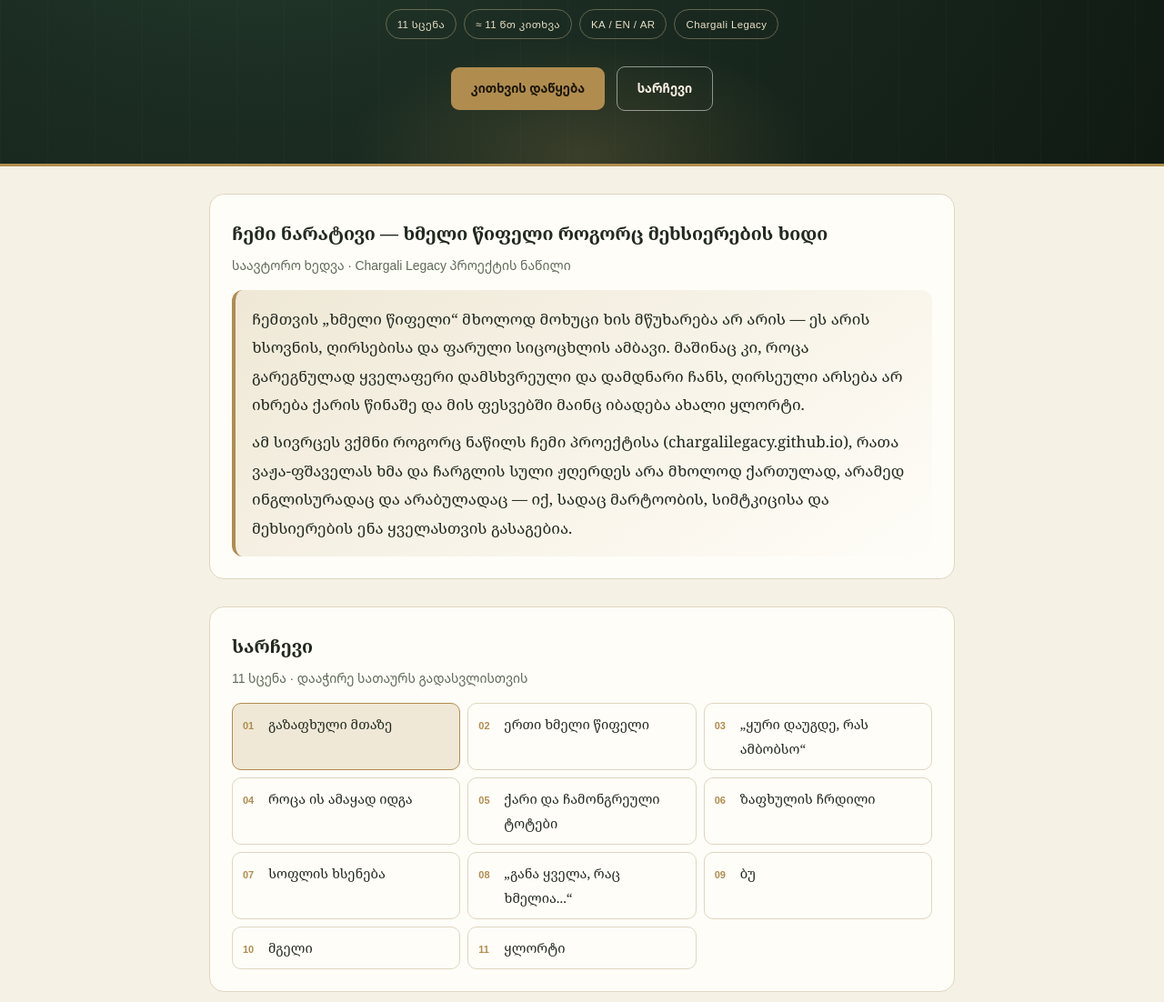
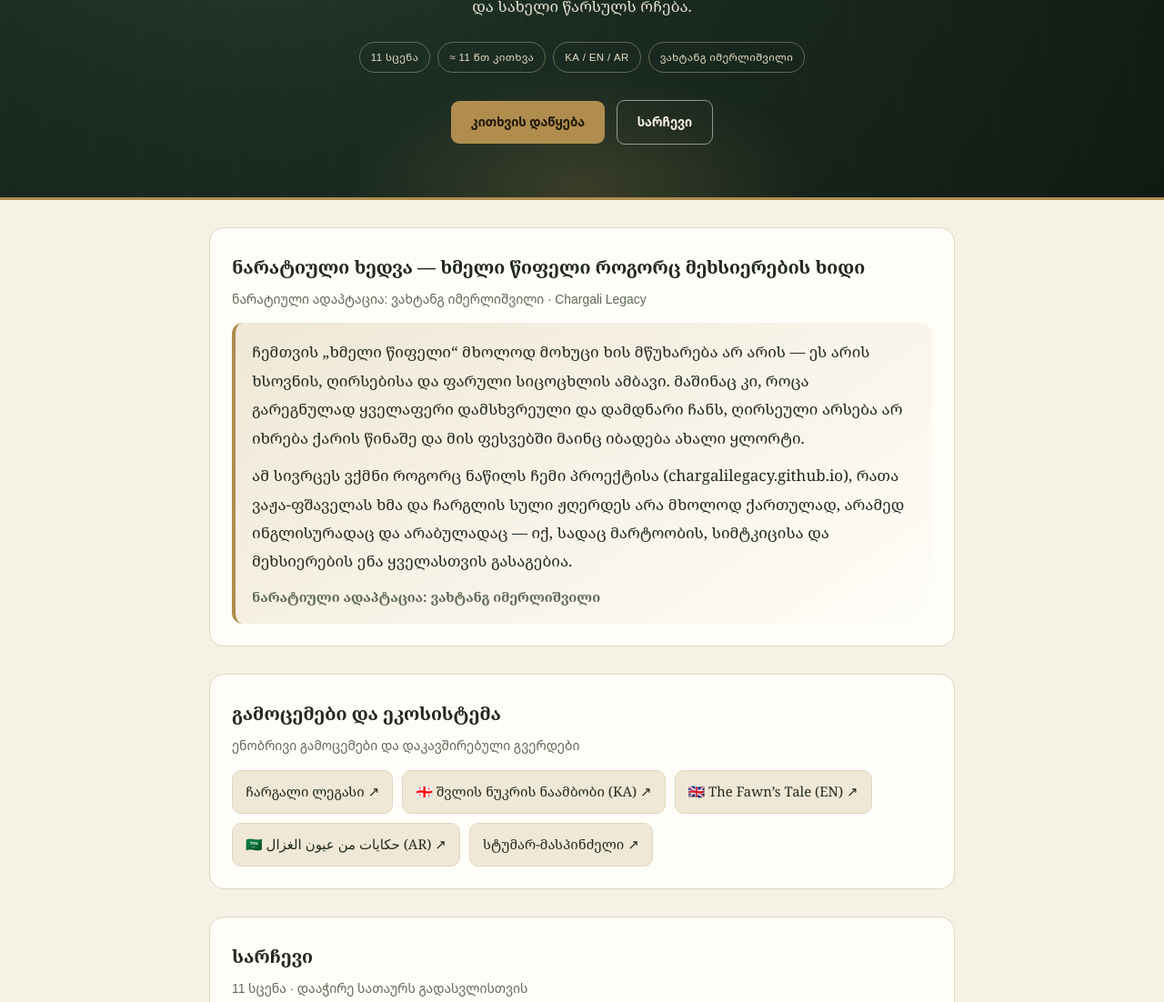
Before and after one commit to mediterraneanco-sketch/Khmelitsipeli, a plain HTML site: page index.html in a window 1280 px wide. Shown: the part 394-1496 px from the top of the page at 91% size. Drawn offline with Linux system fonts and the light colour scheme.

Commit message:
Update index.html

```diff
--- a/index.html
+++ b/index.html
@@ -4,7 +4,7 @@
 <meta charset="UTF-8">
 <meta name="viewport" content="width=device-width, initial-scale=1.0">
 <title>ხმელი წიფელი — ჩარგლის მემკვიდრეობა</title>
-<meta name="description" content="ვაჟა-ფშაველას „ხმელი წიფელი“ — მრავალენოვანი ნარატიული გამოცემა (KA / EN / AR) · Chargali Legacy.">
+<meta name="description" content="ვაჟა-ფშაველას „ხმელი წიფელი“ — ნარატიული ადაპტაცია: ვახტანგ იმერლიშვილი (KA / EN / AR) · Chargali Legacy.">
 <link rel="preconnect" href="https://fonts.googleapis.com">
 <link rel="preconnect" href="https://fonts.gstatic.com" crossorigin>
 <link href="https://fonts.googleapis.com/css2?family=Noto+Naskh+Arabic:wght@400;600;700&family=Noto+Sans+Arabic:wght@400;700&family=Noto+Sans+Georgian:wght@400;700&family=Noto+Serif+Georgian:wght@400;600;700&display=swap" rel="stylesheet">
@@ -36,7 +36,8 @@ html[lang="ar"] .poem .lbl,
 html[lang="ar"] .closing .sig,
 html[lang="ar"] footer,
 html[lang="ar"] .art .overlay-badge,
-html[lang="ar"] .art .bignum{
+html[lang="ar"] .art .bignum,
+html[lang="ar"] .eco-link{
   font-family:"Noto Naskh Arabic","Noto Sans Arabic",serif;
 }
 html[lang="ar"] .scene p{text-align:right}
@@ -100,7 +101,8 @@ img{max-width:100%; display:block}
 .hero>*{position:relative; z-index:1}
 .kicker{font-family:"Noto Sans Georgian",sans-serif; font-size:11px; letter-spacing:3px; text-transform:uppercase; color:#c9ad74; margin:0}
 h1{font-size:clamp(34px,7vw,64px); line-height:1.12; margin:16px 0 10px; letter-spacing:-.4px; font-weight:700}
-.subtitle{color:#d9c9a4; font-size:clamp(14px,2.3vw,18px); margin:0 0 18px; font-family:"Noto Sans Georgian",sans-serif; letter-spacing:.8px}
+.subtitle{color:#d9c9a4; font-size:clamp(14px,2.3vw,18px); margin:0 0 8px; font-family:"Noto Sans Georgian",sans-serif; letter-spacing:.8px}
+.adapter{color:#f0dfba; font-size:clamp(13px,2vw,15.5px); margin:0 0 18px; font-family:"Noto Sans Georgian",sans-serif; opacity:.95}
 .hero p.lead{max-width:650px; margin:0 auto 24px; font-size:1em; color:#e6e0cf}
 .chips{display:flex; gap:8px; justify-content:center; flex-wrap:wrap; margin:0 0 26px}
 .chip{font-family:"Noto Sans Georgian",sans-serif; font-size:11.5px; letter-spacing:.4px; padding:5px 12px; border-radius:99px; border:1px solid rgba(220,199,154,.38); color:#e9dfc6}
@@ -124,6 +126,16 @@ h1{font-size:clamp(34px,7vw,64px); line-height:1.12; margin:16px 0 10px; letter-
 html[lang="ar"] .narrative-box{border-left:none; border-right:4px solid var(--gold)}
 .narrative-box p{margin:0 0 10px}
 .narrative-box p:last-child{margin-bottom:0}
+.narrative-sig{margin-top:12px; font-size:.88em; color:var(--muted); font-weight:700}
+
+/* ecosystem links */
+.eco-grid{display:flex; flex-wrap:wrap; gap:10px; margin-top:14px}
+.eco-link{
+  display:inline-flex; align-items:center; gap:6px; text-decoration:none;
+  color:var(--ink); background:var(--soft); border:1px solid var(--line);
+  border-radius:10px; padding:9px 14px; font-size:.88em; transition:.18s;
+}
+.eco-link:hover{border-color:var(--gold); background:var(--card); transform:translateY(-1px)}
 
 /* toc */
 .toc-grid{display:grid; grid-template-columns:repeat(auto-fill,minmax(220px,1fr)); gap:8px; margin-top:14px}
@@ -245,6 +257,7 @@ html[lang="ar"] .totop{right:auto; left:18px}
   <p class="kicker" id="heroKicker">მოთხრობა · 1888–1889 · ჩარგლის მემკვიდრეობა</p>
   <h1 id="heroTitle">ხმელი წიფელი</h1>
   <p class="subtitle" id="heroSubtitle">ვაჟა-ფშაველა</p>
+  <p class="adapter" id="heroAdapter">ნარატიული ადაპტაცია: ვახტანგ იმერლიშვილი</p>
   <p class="lead" id="heroLead">ტყეში ერთი ხეა, რომელიც ყველაზე მარტო დგას — და ყველაზე მეტს იმახსოვრებს. ეს ამბავი იმაზეა, რა რჩება ადამიანს, როცა ძალა, სილამაზე და სახელი წარსულს რჩება.</p>
   <div class="chips" id="heroChips"></div>
   <a class="cta primary" href="#s1" id="ctaStart">კითხვის დაწყება</a>
@@ -254,9 +267,15 @@ html[lang="ar"] .totop{right:auto; left:18px}
 <main class="wrap">
 
   <section class="panel reveal in" id="narrative">
-    <h2 id="narTitle">ჩემი ნარატივი — ხმელი წიფელი როგორც მეხსიერების ხიდი</h2>
-    <p class="small" id="narSub">საავტორო ხედვა · Chargali Legacy პროექტის ნაწილი</p>
+    <h2 id="narTitle">ნარატიული ხედვა — ხმელი წიფელი როგორც მეხსიერების ხიდი</h2>
+    <p class="small" id="narSub">ნარატიული ადაპტაცია: ვახტანგ იმერლიშვილი · Chargali Legacy</p>
     <div class="narrative-box" id="narBody"></div>
+  </section>
+
+  <section class="panel reveal in" id="ecosystem">
+    <h2 id="ecoTitle">გამოცემები და ეკოსისტემა</h2>
+    <p class="small" id="ecoSub">ენობრივი გამოცემები და დაკავშირებული გვერდები</p>
+    <div class="eco-grid" id="ecoGrid"></div>
   </section>
 
   <section class="panel reveal in" id="toc">
@@ -269,7 +288,7 @@ html[lang="ar"] .totop{right:auto; left:18px}
 
   <section class="closing reveal in">
     <p class="line" id="closingLine">„ესღაა იმისი ნუგეში...“</p>
-    <p class="sig" id="closingSig">ვაჟა-ფშაველა · 1888–1889 · Chargali Legacy</p>
+    <p class="sig" id="closingSig">ვაჟა-ფშაველა · ნარატიული ადაპტაცია: ვახტანგ იმერლიშვილი · Chargali Legacy</p>
   </section>
 
 </main>
@@ -284,6 +303,29 @@ html[lang="ar"] .totop{right:auto; left:18px}
 
   const PHOTO_SRC = "file_1795345836708.jpg";
 
+  const ECO_LINKS = [
+    {
+      href: "https://chargalilegacy.github.io/",
+      label: { ka: "ჩარგალი ლეგასი ↗", en: "Chargali Legacy ↗", ar: "إرث شارغالي ↗" }
+    },
+    {
+      href: "https://chargalilegacy.github.io/",
+      label: { ka: "🇬🇪 შვლის ნუკრის ნაამბობი (KA) ↗", en: "🇬🇧 The Fawn’s Tale (EN) ↗", ar: "🇸🇦 حكايات من عيون الغزال (AR) ↗" }
+    },
+    {
+      href: "https://chargalilegacy.github.io/",
+      label: { ka: "🇬🇧 The Fawn’s Tale (EN) ↗", en: "🇬🇪 Shvlis Nukris Naambobi (KA) ↗", ar: "🇬🇪 حكاية الظبي (KA) ↗" }
+    },
+    {
+      href: "https://chargalilegacy.github.io/",
+      label: { ka: "🇸🇦 حكايات من عيون الغزال (AR) ↗", en: "🇸🇦 Hikayat min ‘Uyun al-Ghazal (AR) ↗", ar: "🇬🇧 The Fawn’s Tale (EN) ↗" }
+    },
+    {
+      href: "https://chargalilegacy.github.io/",
+      label: { ka: "სტუმარ-მასპინძელი ↗", en: "Host and Guest ↗", ar: "المضيف والضيف ↗" }
+    }
+  ];
+
   const UI = {
     ka: {
       dir: "ltr",
@@ -296,24 +338,28 @@ html[lang="ar"] .totop{right:auto; left:18px}
       kicker: "მოთხრობა · 1888–1889 · ჩარგლის მემკვიდრეობა",
       heroTitle: "ხმელი წიფელი",
       heroSubtitle: "ვაჟა-ფშაველა",
+      heroAdapter: "ნარატიული ადაპტაცია: ვახტანგ იმერლიშვილი",
       heroLead: "ტყეში ერთი ხეა, რომელიც ყველაზე მარტო დგას — და ყველაზე მეტს იმახსოვრებს. ეს ამბავი იმაზეა, რა რჩება ადამიანს, როცა ძალა, სილამაზე და სახელი წარსულს რჩება.",
-      chips: ["11 სცენა", "≈ 11 წთ კითხვა", "KA / EN / AR", "Chargali Legacy"],
+      chips: ["11 სცენა", "≈ 11 წთ კითხვა", "KA / EN / AR", "ვახტანგ იმერლიშვილი"],
       ctaStart: "კითხვის დაწყება",
       ctaToc: "სარჩევი",
-      narTitle: "ჩემი ნარატივი — ხმელი წიფელი როგორც მეხსიერების ხიდი",
-      narSub: "საავტორო ხედვა · Chargali Legacy პროექტის ნაწილი",
+      narTitle: "ნარატიული ხედვა — ხმელი წიფელი როგორც მეხსიერების ხიდი",
+      narSub: "ნარატიული ადაპტაცია: ვახტანგ იმერლიშვილი · Chargali Legacy",
       narrative: [
         "ჩემთვის „ხმელი წიფელი“ მხოლოდ მოხუცი ხის მწუხარება არ არის — ეს არის ხსოვნის, ღირსებისა და ფარული სიცოცხლის ამბავი. მაშინაც კი, როცა გარეგნულად ყველაფერი დამსხვრეული და დამდნარი ჩანს, ღირსეული არსება არ იხრება ქარის წინაშე და მის ფესვებში მაინც იბადება ახალი ყლორტი.",
         "ამ სივრცეს ვქმნი როგორც ნაწილს ჩემი პროექტისა (chargalilegacy.github.io), რათა ვაჟა-ფშაველას ხმა და ჩარგლის სული ჟღერდეს არა მხოლოდ ქართულად, არამედ ინგლისურადაც და არაბულადაც — იქ, სადაც მარტოობის, სიმტკიცისა და მეხსიერების ენა ყველასთვის გასაგებია."
       ],
+      narrativeSig: "ნარატიული ადაპტაცია: ვახტანგ იმერლიშვილი",
+      ecoTitle: "გამოცემები და ეკოსისტემა",
+      ecoSub: "ენობრივი გამოცემები და დაკავშირებული გვერდები",
       tocTitle: "სარჩევი",
       tocSub: "11 სცენა · დააჭირე სათაურს გადასვლისთვის",
       poemLabel: "ლექსი",
       captionPrefix: "ვიზუალური სცენა · ხმელი წიფელი",
       closingLine: "„ესღაა იმისი ნუგეში...“",
-      closingSig: "ვაჟა-ფშაველა · 1888–1889 · Chargali Legacy",
+      closingSig: "ვაჟა-ფშაველა · ნარატიული ადაპტაცია: ვახტანგ იმერლიშვილი · Chargali Legacy",
       footer: [
-        "ტექსტი: ვაჟა-ფშაველა, „ხმელი წიფელი“ (1888–1889) · ნარატივი და მრავალენოვანი გამოცემა: Chargali Legacy.",
+        "ტექსტი: ვაჟა-ფშაველა, „ხმელი წიფელი“ (1888–1889) · ნარატიული ადაპტაცია: ვახტანგ იმერლიშვილი.",
         'პროექტების პორტალი: <a href="https://chargalilegacy.github.io/" target="_blank" rel="noopener">chargalilegacy.github.io</a> · <a href="#toc">დაბრუნება სარჩევში ↑</a>'
       ]
     },
@@ -328,24 +374,28 @@ html[lang="ar"] .totop{right:auto; left:18px}
       kicker: "Story · 1888–1889 · Chargali Legacy",
       heroTitle: "The Withered Beech",
       heroSubtitle: "Vazha-Pshavela",
+      heroAdapter: "Narrative Adaptation: Vakhtang Imerlishvili",
       heroLead: "In the forest stands a single tree—most alone, yet holding the deepest memory. This story asks what remains when strength, beauty, and name fall behind.",
-      chips: ["11 Scenes", "≈ 11 min read", "KA / EN / AR", "Chargali Legacy"],
+      chips: ["11 Scenes", "≈ 11 min read", "KA / EN / AR", "Vakhtang Imerlishvili"],
       ctaStart: "Start Reading",
       ctaToc: "Contents",
-      narTitle: "My Narrative — The Withered Beech as a Bridge of Memory",
-      narSub: "Author’s Note · Part of the Chargali Legacy Project",
+      narTitle: "Narrative Vision — The Withered Beech as a Bridge of Memory",
+      narSub: "Narrative Adaptation: Vakhtang Imerlishvili · Chargali Legacy",
       narrative: [
         "For me, “The Withered Beech” is more than an old tree’s sorrow—it is a meditation on memory, dignity, and quiet endurance. Even when everything appears broken or weathered, an unbowed spirit does not bend before the gale, and a tender shoot still rises from its roots.",
         "I am shaping this edition as part of my work at chargalilegacy.github.io so Vazha-Pshavela’s voice and the spirit of Chargali speak not only in Georgian, but also in English and Arabic—where solitude, resilience, and memory resonate universally."
       ],
+      narrativeSig: "Narrative Adaptation: Vakhtang Imerlishvili",
+      ecoTitle: "Editions & Ecosystem",
+      ecoSub: "Language editions and connected pages",
       tocTitle: "Table of Contents",
       tocSub: "11 scenes · Select a title to jump directly",
       poemLabel: "Poem",
       captionPrefix: "Visual scene · The Withered Beech",
       closingLine: "“That alone is its comfort...”",
-      closingSig: "Vazha-Pshavela · 1888–1889 · Chargali Legacy",
+      closingSig: "Vazha-Pshavela · Narrative Adaptation: Vakhtang Imerlishvili · Chargali Legacy",
       footer: [
-        "Source text: Vazha-Pshavela, “The Withered Beech” (1888–1889) · Narrative & multilingual edition: Chargali Legacy.",
+        "Source text: Vazha-Pshavela, “The Withered Beech” (1888–1889) · Narrative adaptation: Vakhtang Imerlishvili.",
         'Project hub: <a href="https://chargalilegacy.github.io/" target="_blank" rel="noopener">chargalilegacy.github.io</a> · <a href="#toc">Back to contents ↑</a>'
       ]
     },
@@ -360,24 +410,28 @@ html[lang="ar"] .totop{right:auto; left:18px}
       kicker: "قصة · ١٨٨٨–١٨٨٩ · إرث شارغالي",
       heroTitle: "الزانة اليابسة",
       heroSubtitle: "فاجا بشافيلا",
+      heroAdapter: "إعداد سردي: فاختانغ إيمرليشفيلي",
       heroLead: "في الغابة تقف شجرة واحدة، هي الأكثر وحدة والأكثر حفظاً للذاكرة. هذه القصة تتأمل فيما يبقى للإنسان حين تتراجع القوة والجمال والاسم.",
-      chips: ["١١ مشهداً", "≈ ١١ دقيقة قراءة", "KA / EN / AR", "Chargali Legacy"],
+      chips: ["١١ مشهداً", "≈ ١١ دقيقة قراءة", "KA / EN / AR", "فاختانغ إيمرليشفيلي"],
       ctaStart: "ابدأ القراءة",
       ctaToc: "الفهرس",
-      narTitle: "سردي الخاص — الزانة اليابسة كجسر للذاكرة",
-      narSub: "رؤية المؤلف · جزء من مشروع إرث شارغالي (Chargali Legacy)",
+      narTitle: "رؤية سردية — الزانة اليابسة كجسر للذاكرة",
+      narSub: "إعداد سردي: فاختانغ إيمرليشفيلي · Chargali Legacy",
       narrative: [
         "بالنسبة لي، لا تمثل «الزانة اليابسة» حزن شجرة هرمة فحسب، بل هي حكاية الذاكرة والكرامة والحياة الخفية. فحتى حين يبدو كل شيء متصدعاً في الظاهر، لا ينحني الكيان الأبيّ أمام العاصفة، ومن جذوره يولد برعم جديد.",
         "أصمم هذه الصفحة ضمن مشروعي (chargalilegacy.github.io) لكي يصل صوت فاجا بشافيلا وروح شارغالي ليس باللغة الجورجية وحدها، بل بالإنجليزية والعربية أيضاً، حيث تلتقي العزلة والصمود والذاكرة."
       ],
+      narrativeSig: "إعداد سردي: فاختانغ إيمرليشفيلي",
+      ecoTitle: "الإصدارات والمنظومة",
+      ecoSub: "الإصدارات اللغوية والصفحات المرتبطة",
       tocTitle: "الفهرس",
       tocSub: "١١ مشهداً · اضغط على العنوان للانتقال",
       poemLabel: "قصيدة",
       captionPrefix: "مشهد بصري · الزانة اليابسة",
       closingLine: "«هذا وحده عزاءُها...»",
-      closingSig: "فاجا بشافيلا · ١٨٨٨–١٨٨٩ · Chargali Legacy",
+      closingSig: "فاجا بشافيلا · إعداد سردي: فاختانغ إيمرليشفيلي · Chargali Legacy",
       footer: [
-        "النص: فاجا بشافيلا، «الزانة اليابسة» (١٨٨٨–١٨٨٩) · السرد والنسخة متعددة اللغات: إرث شارغالي (Chargali Legacy).",
+        "النص: فاجا بشافيلا، «الزانة اليابسة» (١٨٨٨–١٨٨٩) · إعداد سردي: فاختانغ إيمرليشفيلي.",
         'بوابة المشاريع: <a href="https://chargalilegacy.github.io/" target="_blank" rel="noopener">chargalilegacy.github.io</a> · <a href="#toc">العودة إلى الفهرس ↑</a>'
       ]
     }
@@ -634,6 +688,7 @@ html[lang="ar"] .totop{right:auto; left:18px}
     document.getElementById("heroKicker").textContent = t.kicker;
     document.getElementById("heroTitle").textContent = t.heroTitle;
     document.getElementById("heroSubtitle").textContent = t.heroSubtitle;
+    document.getElementById("heroAdapter").textContent = t.heroAdapter;
     document.getElementById("heroLead").textContent = t.heroLead;
     document.getElementById("ctaStart").textContent = t.ctaStart;
     document.getElementById("ctaToc").textContent = t.ctaToc;
@@ -642,7 +697,15 @@ html[lang="ar"] .totop{right:auto; left:18px}
 
     document.getElementById("narTitle").textContent = t.narTitle;
     document.getElementById("narSub").textContent = t.narSub;
-    document.getElementById("narBody").innerHTML = t.narrative.map(p => `<p>${p}</p>`).join("");
+    document.getElementById("narBody").innerHTML =
+      t.narrative.map(p => `<p>${p}</p>`).join("") +
+      `<p class="narrative-sig">${t.narrativeSig}</p>`;
+
+    document.getElementById("ecoTitle").textContent = t.ecoTitle;
+    document.getElementById("ecoSub").textContent = t.ecoSub;
+    document.getElementById("ecoGrid").innerHTML = ECO_LINKS.map(item =>
+      `<a class="eco-link" href="${item.href}" target="_blank" rel="noopener">${item.label[lang]}</a>`
+    ).join("");
 
     document.getElementById("tocTitle").textContent = t.tocTitle;
     document.getElementById("tocSub").textContent = t.tocSub;
```
